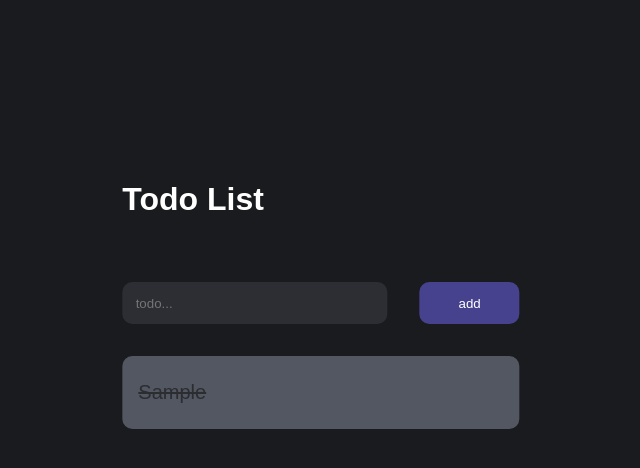
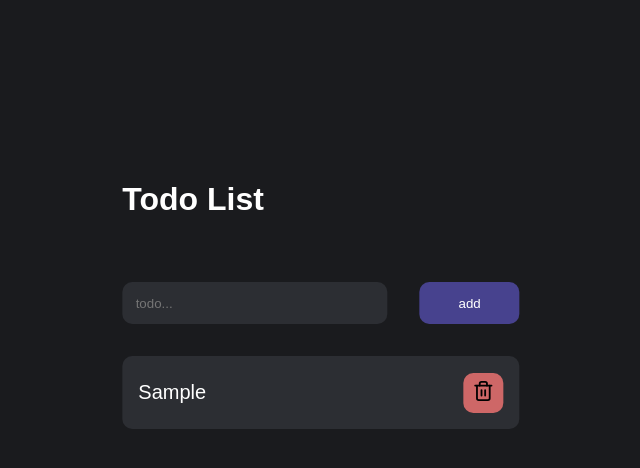
Before and after one commit to fabianbandini/todo-app-tutorial, a Next.js app: page / in a window 1280 px wide. Both pictures are taken after typing "Sample" into the empty fields and a click on the button "add". Shown: the top 468 px of the page, without its empty margins (319-959 px from the left). Built offline with nearby package versions, Linux system fonts and the light colour scheme.

Commit message:
fix todo being marked done when creating

```diff
--- a/components/TodoItem.js
+++ b/components/TodoItem.js
@@ -10,7 +10,7 @@ export default function TodoItem({title, id, handleClickRemove}) {
     }
 
     return (
-        <div onClick={markDone} className={done? styles.container : styles.doneContainer}>
+        <div onClick={markDone} className={!done? styles.container : styles.doneContainer}>
             <h2>{title}</h2>
             <button onClick={() => handleClickRemove(id)}><Image src={"/trashicon.svg"} width={20} height={20}/>
             </button>
```
